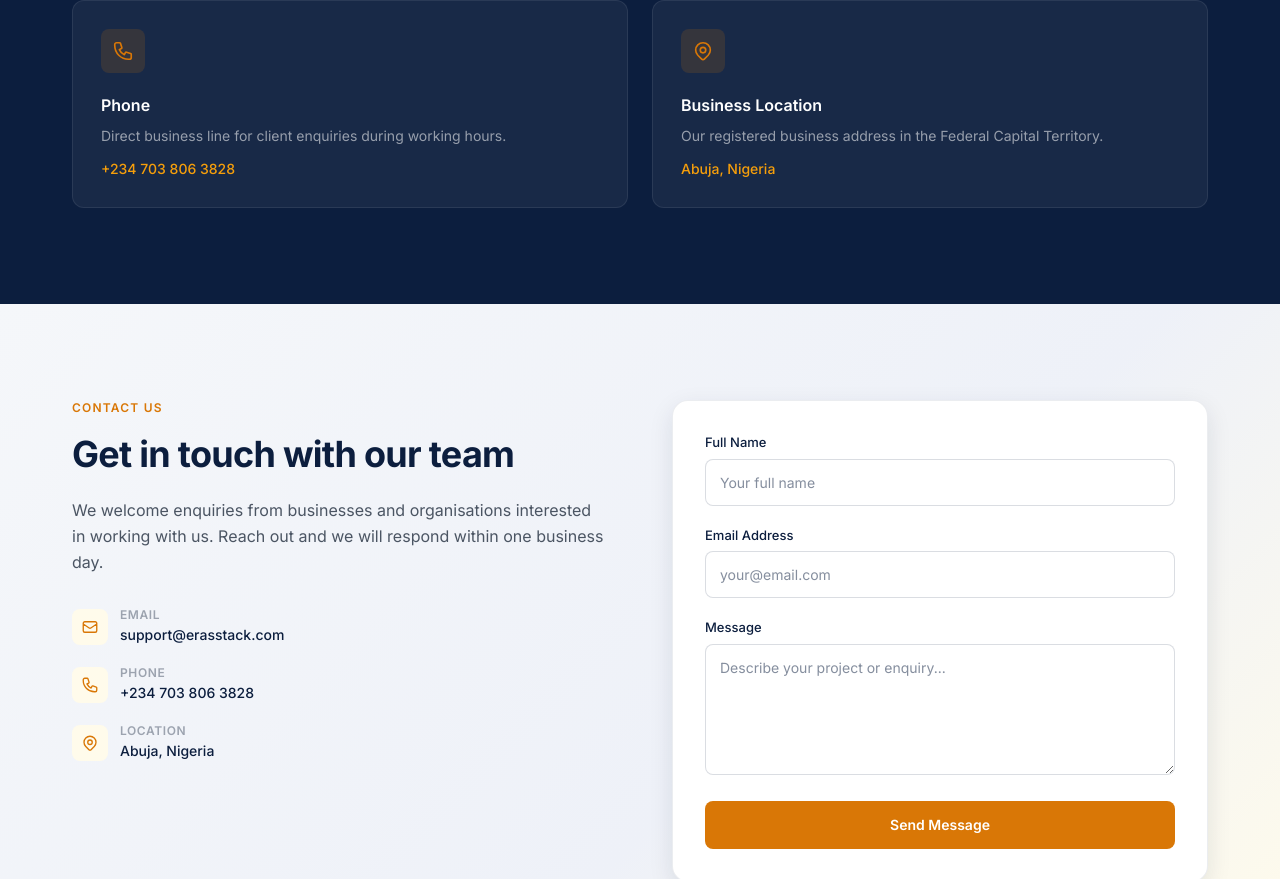
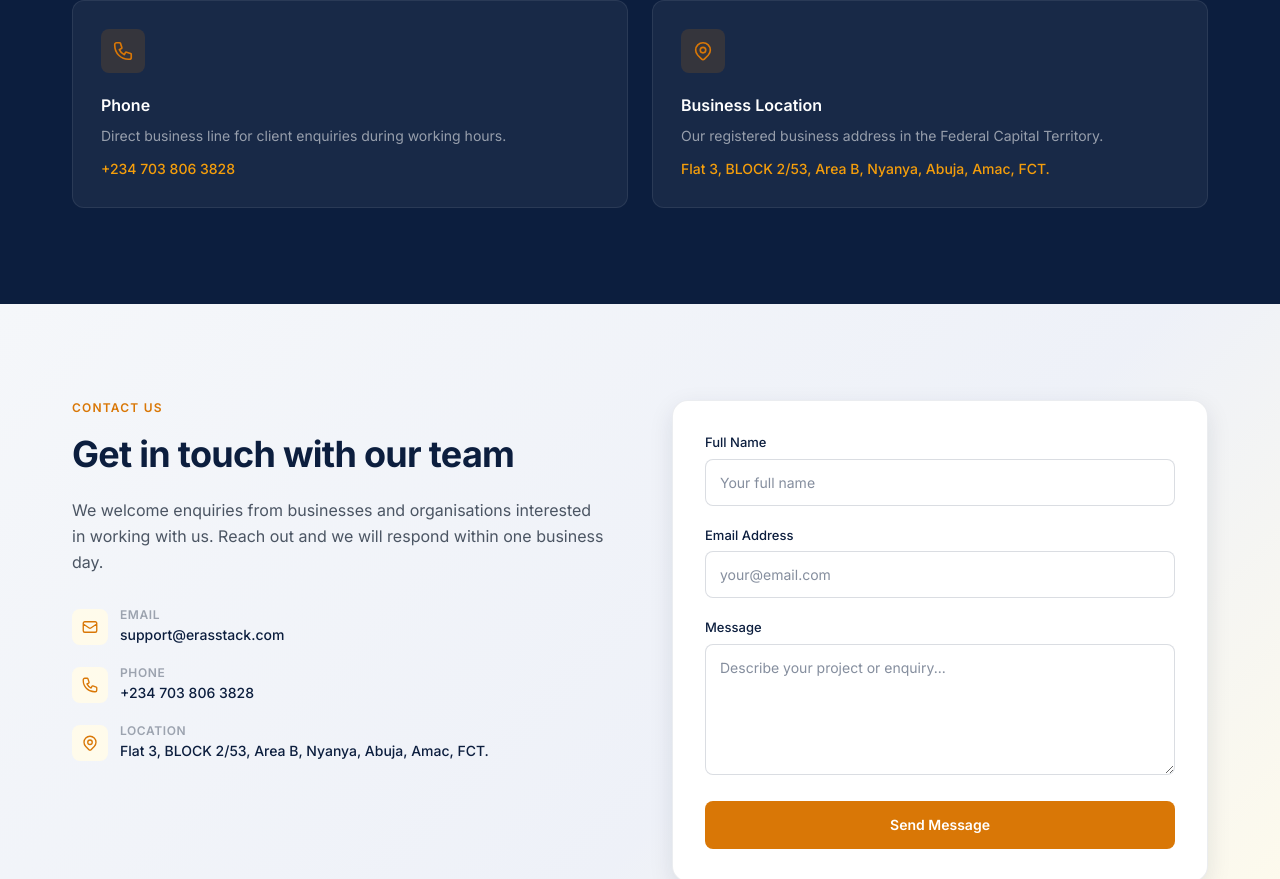
Before and after one commit to erasstack/erasstack_web, a Next.js app: page / in a window 1280 px wide. Shown: the part 3571-4450 px from the top of the page. Built offline with nearby package versions, Linux system fonts and the light colour scheme.

Commit message:
FEAT: updated location

```diff
--- a/theme/index.ts
+++ b/theme/index.ts
@@ -12,7 +12,7 @@ export const theme = {
       "ERASSTACK LTD is a technology company registered in Nigeria, building the next generation of digital products and services.",
     identity:
       "A CAC-registered technology company engineering transformative solutions across digital platforms, enterprise systems, and next-generation products.",
-    location: "Abuja, Nigeria",
+    location: "Flat 3, BLOCK 2/53, Area B, Nyanya, Abuja, Amac, FCT.",
     phone: "+234 703 806 3828",
     registration:
       "Registered under the Corporate Affairs Commission (CAC) of Nigeria",
```
